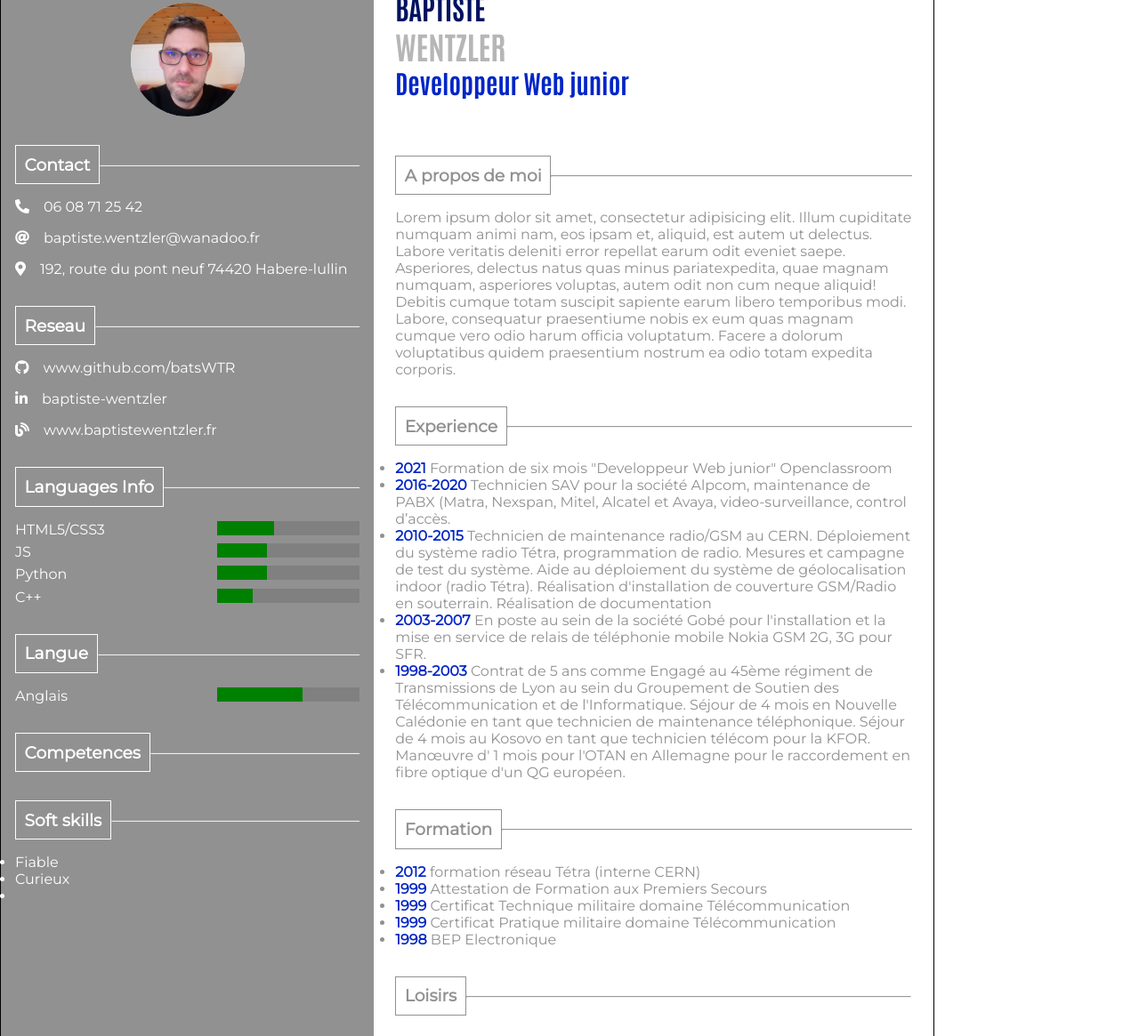
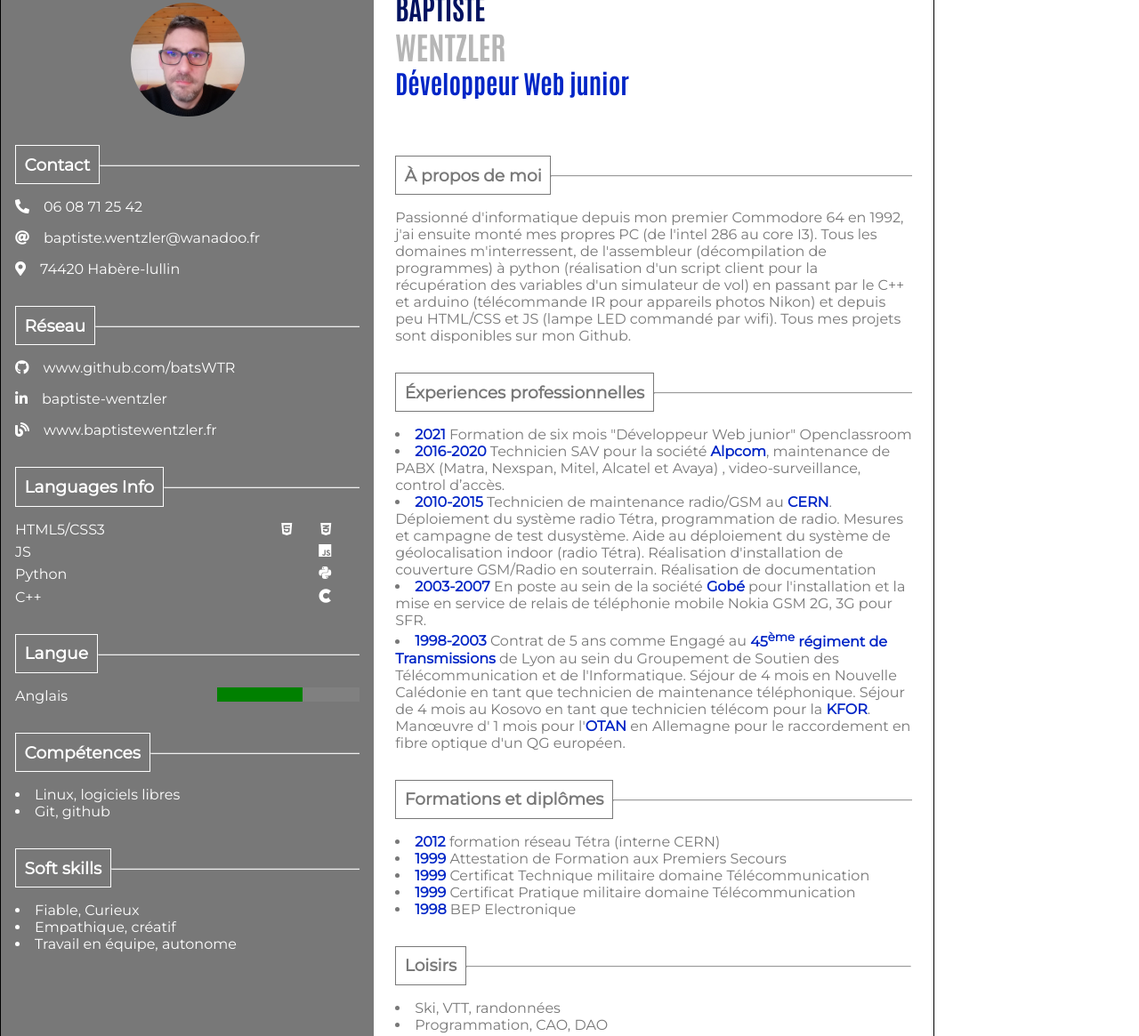
Before and after one commit to batsWTR/CV, a plain HTML site: page index.html in a window 1280 px wide. Shown: the part 46-1211 px from the top of the page at 89% size. Drawn offline with Linux system fonts and the light colour scheme.

Commit message:
quelques modif: couleur, progress...

```diff
--- a/index.html
+++ b/index.html
@@ -11,7 +11,7 @@
     <!---    font awesome------>
     <link rel="stylesheet" href="https://use.fontawesome.com/releases/v5.15.3/css/all.css" integrity="sha384-SZXxX4whJ79/gErwcOYf+zWLeJdY/qpuqC4cAa9rOGUstPomtqpuNWT9wdPEn2fk" crossorigin="anonymous">
 
-    <link rel="stylesheet" href="./saas/main.css">
+    <link rel="stylesheet" href="./main.css">
     <title>CV</title>
 </head>
 <body>
@@ -26,12 +26,12 @@
             <ul>
                 <li><i class="fas fa-phone-alt"></i><span>06 08 71 25 42</span></li>
                 <li><i class="fas fa-at"></i><span>baptiste.wentzler@wanadoo.fr</span></li>
-                <li><i class="fas fa-map-marker-alt"></i><span>192, route du pont neuf 74420 Habere-lullin</span></li>
+                <li><i class="fas fa-map-marker-alt"></i><span>74420 Habère-lullin</span></li>
             </ul>
         </div>
         <div class="reseau m-block">
             <div class="title-left">
-                <h3 class="box-left">Reseau</h3>
+                <h3 class="box-left">Réseau</h3>
                 <div><hr></div>
             </div>
             <ul>
@@ -46,10 +46,10 @@
                 <div><hr></div>
             </div>
             <ul>
-                <li><span>HTML5/CSS3</span><progress max="100" value="40"></progress></li>
-                <li><span>JS</span><progress max="100" value="35"></progress></li>
-                <li><span>Python</span><progress max="100" value="35"></progress></li>
-                <li><span>C++</span><progress max="100" value="25"></progress></li>
+                <li><span>HTML5/CSS3</span><div><i class="fab fa-html5"></i><i class="fab fa-css3-alt"></i></div></li>
+                <li><span>JS</span><i class="fab fa-js"></i></li>
+                <li><span>Python</span><i class="fab fa-python"></i></li>
+                <li><span>C++</span><i class="fab fa-cuttlefish"></i></li>
             </ul>
         </div>
         <div class="langue m-block">
@@ -63,9 +63,13 @@
         </div>
         <div class="competences m-block">
             <div class="title-left">
-                <h3 class="box-left">Competences</h3>
+                <h3 class="box-left">Compétences</h3>
                 <div><hr></div>
             </div>
+            <ul>
+                <li>Linux, logiciels libres</li>
+                <li>Git, github</li>
+            </ul>
         </div>
         <div class="soft m-block">
             <div class="title-left">
@@ -73,9 +77,9 @@
                 <div><hr></div>
             </div>
             <ul>
-                <li>Fiable</li>
-                <li>Curieux</li>
-                <li></li>
+                <li>Fiable, Curieux</li>
+                <li>Empathique, créatif</li>
+                <li>Travail en équipe, autonome</li>
             </ul>
         </div>
     </div>
@@ -84,51 +88,45 @@
         <div class="nom">
             <h2>BAPTISTE</h2>
             <h1>WENTZLER</h1>
-            <h3>Developpeur Web junior</h3>
+            <h3>Développeur Web junior</h3>
         </div>
         <div class="moi m-block">
             <div class="title-left">
-                <h3 class="box-right">A propos de moi</h3>
+                <h3 class="box-right">&#192 propos de moi</h3>
                 <div><hr></div>
             </div>
-            <p>Lorem ipsum dolor sit amet, consectetur adipisicing elit. Illum cupiditate
-                numquam animi nam, eos ipsam et, aliquid, est autem ut delectus. Labore veritatis
-                 deleniti error repellat earum odit eveniet saepe.
-            Asperiores, delectus natus quas minus pariatexpedita, quae magnam numquam, asperiores
-            voluptas, autem odit non cum neque aliquid! Debitis cumque totam suscipit sapiente
-            earum libero temporibus modi.
-            Labore, consequatur praesentiume nobis ex eum quas magnam cumque vero odio harum
-             officia voluptatum. Facere a dolorum voluptatibus quidem praesentium nostrum ea
-             odio totam expedita corporis.
+            <p>Passionné d'informatique depuis mon premier Commodore 64 en 1992, j'ai ensuite monté mes propres PC (de l'intel 286 au core I3).
+                Tous les domaines m'interressent, de l'assembleur (décompilation de programmes) à python (réalisation d'un script client pour la récupération des variables d'un
+                simulateur de vol) en passant par le C++ et arduino (télécommande IR pour appareils photos Nikon) et depuis peu HTML/CSS et JS (lampe LED commandé par wifi).
+                Tous mes projets sont disponibles sur mon Github.
             </p>
         </div>
         <div class="experience m-block">
             <div class="title-left">
-                <h3 class="box-right">Experience</h3>
+                <h3 class="box-right">&#201xperiences professionnelles</h3>
                 <div><hr></div>
             </div>
             <ul>
-                <li><strong>2021</strong> Formation de six mois "Developpeur Web junior" Openclassroom</li>
-                <li><strong>2016-2020</strong> Technicien SAV pour la société Alpcom, maintenance de PABX
-                    (Matra, Nexspan, Mitel, Alcatel et Avaya, video-surveillance, control d’accès.</li>
-                <li><strong>2010-2015</strong> Technicien de maintenance radio/GSM au CERN. Déploiement du
-                    système radio Tétra, programmation de radio. Mesures et campagne de test du
-                    système.
+                <li><strong>2021</strong> Formation de six mois "Développeur Web junior" Openclassroom</li>
+                <li><strong>2016-2020</strong> Technicien SAV pour la société <strong>Alpcom</strong>, maintenance de PABX
+                    (Matra, Nexspan, Mitel, Alcatel et Avaya) , video-surveillance, control d’accès.</li>
+                <li><strong>2010-2015</strong> Technicien de maintenance radio/GSM au <strong>CERN</strong>. Déploiement du
+                    système radio Tétra, programmation de radio. Mesures et campagne de test dusystème.
                     Aide au déploiement du système de géolocalisation indoor (radio Tétra).
                     Réalisation d'installation de couverture GSM/Radio en souterrain. Réalisation de
                     documentation</li>
-                <li><strong>2003-2007</strong> En poste au sein de la société Gobé pour l'installation et la mise en
+                <li><strong>2003-2007</strong> En poste au sein de la société <strong>Gobé</strong> pour l'installation et la mise en
                     service de relais de téléphonie mobile Nokia GSM 2G, 3G pour SFR.</li>
-                <li><strong>1998-2003</strong> Contrat de 5 ans comme Engagé au 45ème régiment de Transmissions de Lyon au sein du Groupement de Soutien des
+                <li><strong>1998-2003</strong> Contrat de 5 ans comme Engagé au <strong>45<sup>ème</sup> régiment de Transmissions</strong> de Lyon au sein du Groupement de Soutien des
                     Télécommunication et de l'Informatique. Séjour de 4 mois en Nouvelle Calédonie en tant que
                     technicien de maintenance téléphonique. Séjour de 4 mois au Kosovo en tant que
-                    technicien télécom pour la KFOR. Manœuvre d' 1 mois pour l'OTAN en Allemagne pour le raccordement en fibre optique d'un QG
+                    technicien télécom pour la <strong>KFOR</strong>. Manœuvre d' 1 mois pour l'<strong>OTAN</strong> en Allemagne pour le raccordement en fibre optique d'un QG
                     européen.</li>
             </ul>
         </div>
         <div class="formation m-block">
             <div class="title-left">
-                <h3 class="box-right">Formation</h3>
+                <h3 class="box-right">Formations et dipl&#244mes</h3>
                 <div><hr></div>
             </div>
             <ul>
@@ -144,6 +142,10 @@
                 <h3 class="box-right">Loisirs</h3>
                 <div><hr></div>
             </div>
+            <ul>
+                <li>Ski, VTT, randonnées</li>
+                <li>Programmation, CAO, DAO</li>
+            </ul>
         </div>
     </div>
 </body>
--- a/saas/__left.scss
+++ b/saas/__left.scss
@@ -54,9 +54,8 @@
             justify-content: space-between;
             margin-top: 0.4rem;
 
-            progress{
-                background-color: $color-grey-lt;
-                color: white;
+            i{
+                margin-right: 2rem;
             }
         }
     }
@@ -71,6 +70,13 @@
                 color: white;
             }
         }
+    }
+
+    .competences, .soft{
+        li{
+            list-style-position: inside;
+        }
+
     }
 }
 
--- a/saas/__right.scss
+++ b/saas/__right.scss
@@ -8,6 +8,9 @@
     padding: 2rem 1.5rem;
     font-size: $size-4;
     color: $color-grey;
+    li{
+        list-style-position: inside;
+    }
 
     .nom{
         font-family: $font-title;
--- a/saas/__variables.scss
+++ b/saas/__variables.scss
@@ -2,7 +2,7 @@
 
 
 
-$color-grey: #919191;
+$color-grey: darken(#919191,10);
 $color-grey-lt: #b6b6b6;
 $color-blue: #001260;
 $color-blue-lt: lighten(#001260, 20);
```
Also changed, not shown: main.css, saas/main.scss (line endings or trailing spaces), 4 other files.
